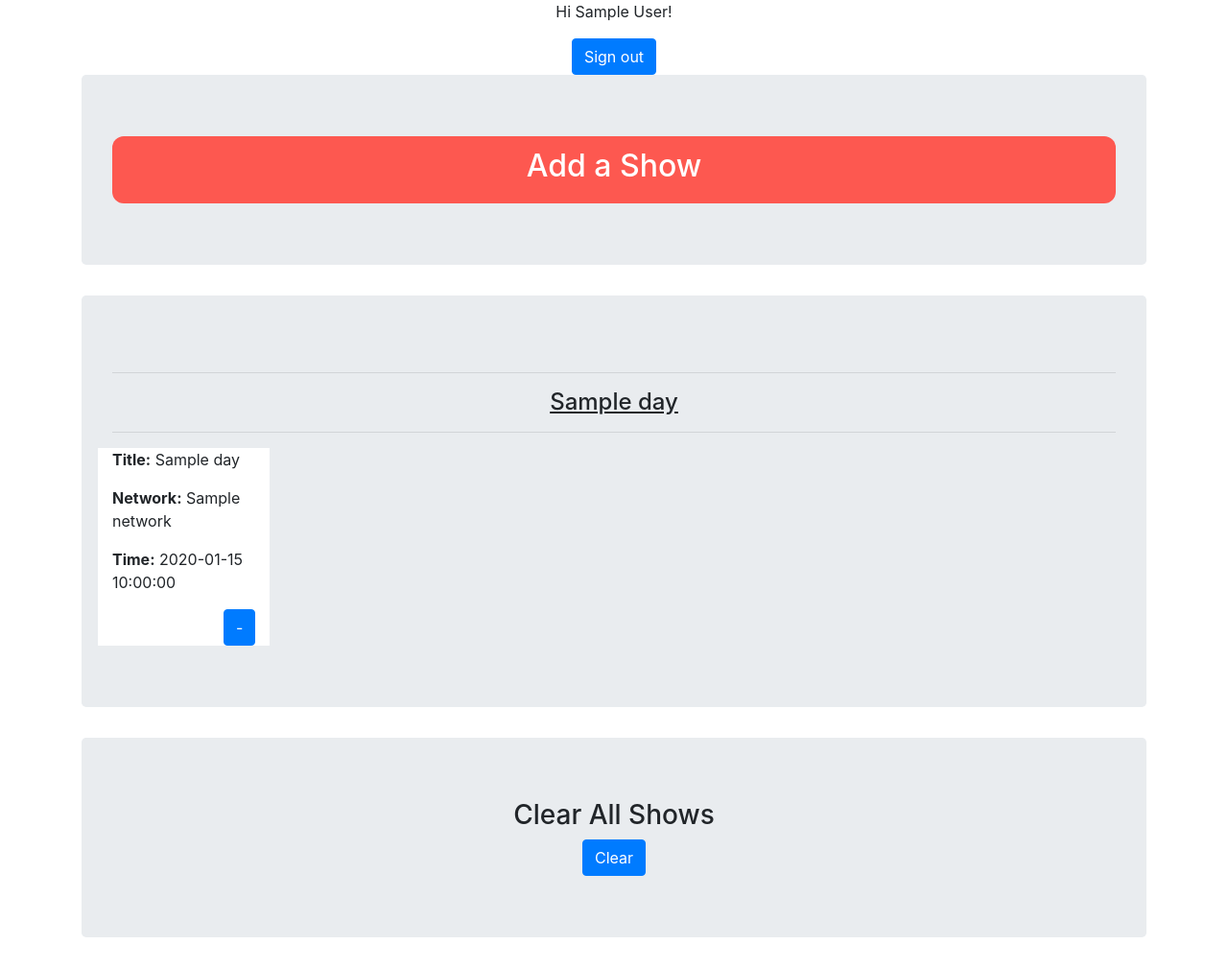
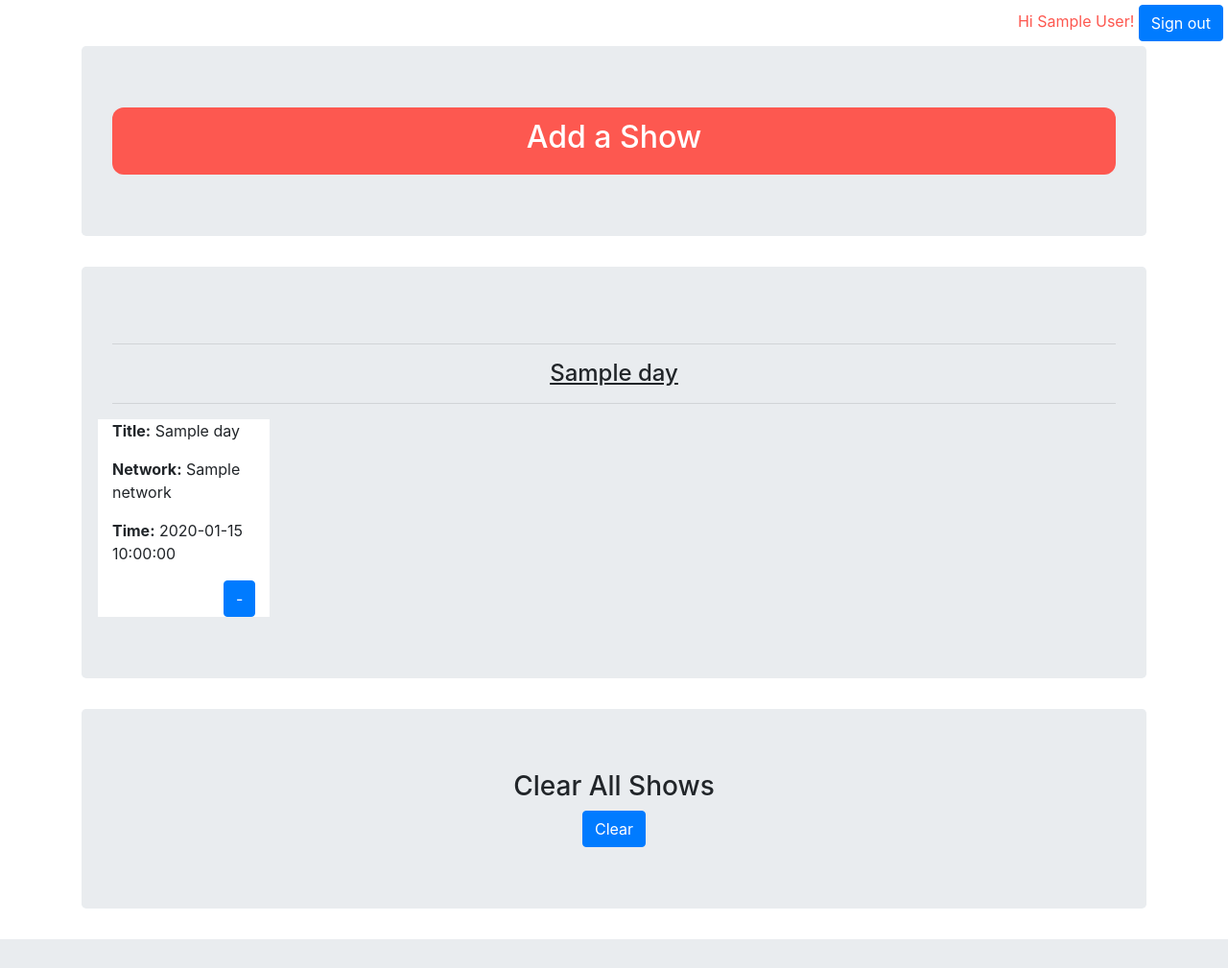
Before and after one commit to 1HectorAC/ShowTracker, a Flask app: template templates/dashboard.html in a window 1280 px wide. Shown: the part 116-1125 px from the top of the page at 96% size. After the commit the page ends 1095 px from the top, so only its background shows below. Run offline with Flask 2, Linux system fonts and the light colour scheme; the visitor is signed in with stand-in values (Sample User, id 1); the template is opened without the code that fills it: most values are stand-ins (such as "Sample title", 1, 10 or a date in 2020); some libraries are stand-ins or nearby versions.

Commit message:
Adjusted placement of signout button in dashboard.html.

```diff
--- a/templates/dashboard.html
+++ b/templates/dashboard.html
@@ -2,8 +2,9 @@
 
 {% block content %}
 
-<p class="center">Hi {{session['user']['name']}}!</p>
-<div class="center">
+
+<div class="text-right" style="background-color: white; padding: 5px; color:#fd5850">
+    <p style="display:inline">Hi {{session['user']['name']}}!</p>
     <a href="/user/signout" class="btn btn-primary">Sign out</a>
 </div>
 
```
